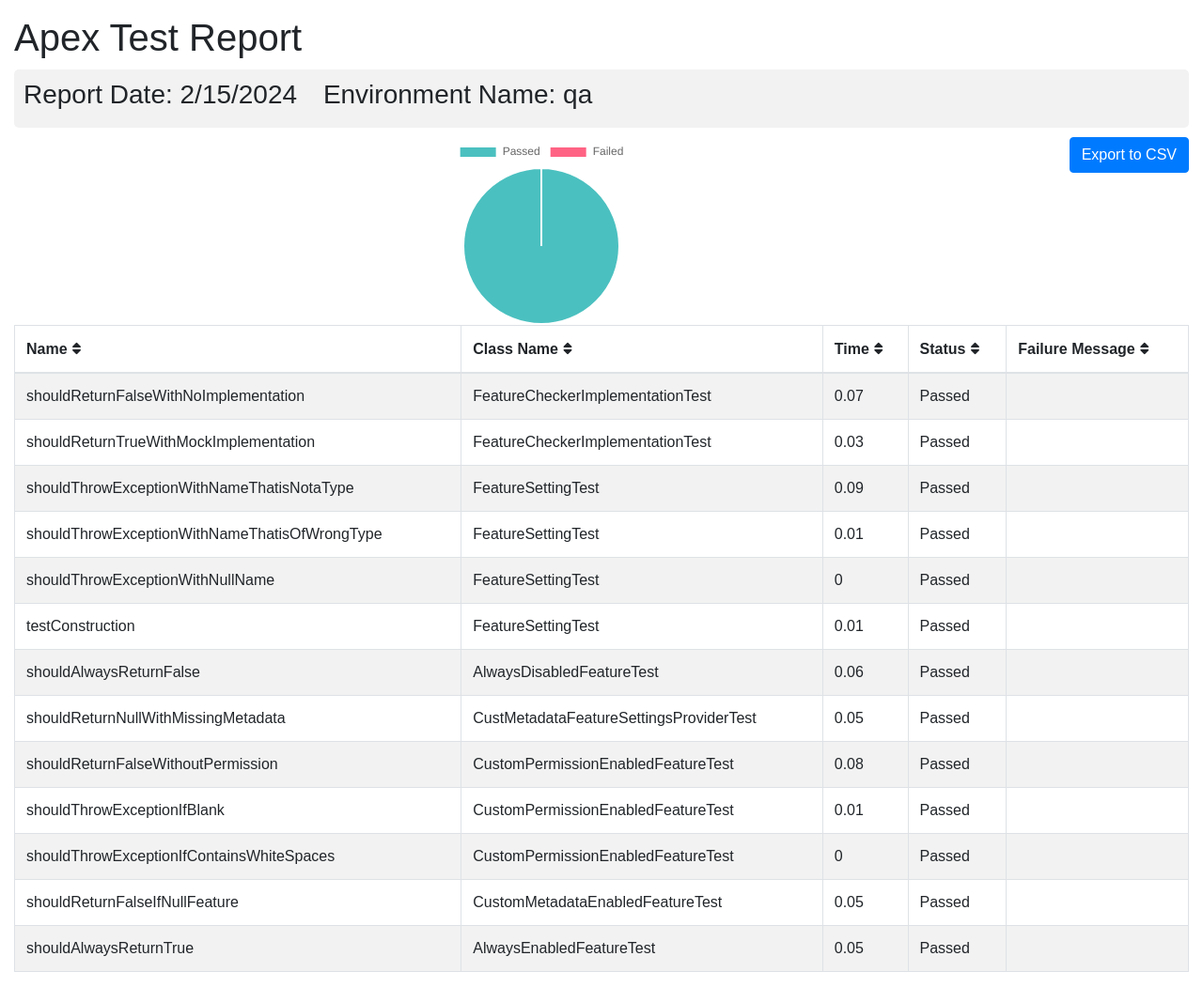
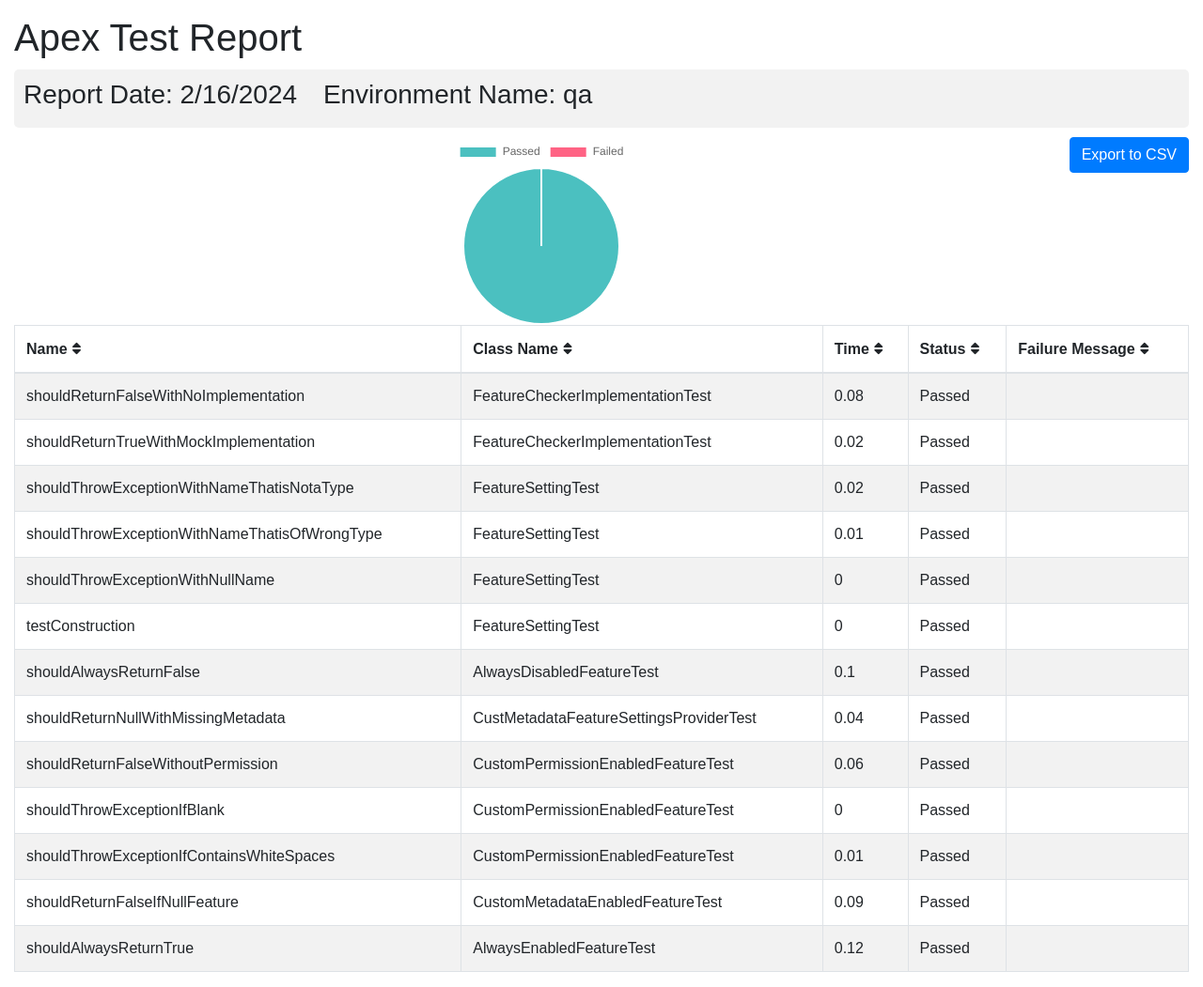
Before and after one commit to flxbl-io/sfops-dashboard, a Jekyll site: the page apextestResults/qa.html, which Jekyll copies as it is, in a window 1280 px wide. Shown: the whole page at 94% size. Built offline with Jekyll 4.4.1, drawn with Linux system fonts in a browser that asks for light colours.

Commit message:
Updated apex test results

```diff
--- a/apextestResults/qa.html
+++ b/apextestResults/qa.html
@@ -102,7 +102,7 @@
       <div class="container-fluid">
         <h1 class="mt-3">Apex Test Report</h1>
         <div class="info-card">
-        <h3>Report Date: 2/15/2024 <span style="margin-left: 20px;">Environment Name: qa</span></h3>
+        <h3>Report Date: 2/16/2024 <span style="margin-left: 20px;">Environment Name: qa</span></h3>
         </div>
         <button onclick="exportTableToCSV('testReport.csv')" class="btn btn-primary float-right">Export to CSV</button>
         <div id="chart-container">
@@ -123,21 +123,21 @@
         <tr>
           <td>shouldReturnFalseWithNoImplementation</td>
           <td>FeatureCheckerImplementationTest</td>
-          <td>0.07</td>
+          <td>0.08</td>
           <td>Passed</td>
           <td></td>
         </tr>
         <tr>
           <td>shouldReturnTrueWithMockImplementation</td>
           <td>FeatureCheckerImplementationTest</td>
-          <td>0.03</td>
+          <td>0.02</td>
           <td>Passed</td>
           <td></td>
         </tr>
         <tr>
           <td>shouldThrowExceptionWithNameThatisNotaType</td>
           <td>FeatureSettingTest</td>
-          <td>0.09</td>
+          <td>0.02</td>
           <td>Passed</td>
           <td></td>
         </tr>
@@ -158,56 +158,56 @@
         <tr>
           <td>testConstruction</td>
           <td>FeatureSettingTest</td>
-          <td>0.01</td>
+          <td>0</td>
           <td>Passed</td>
           <td></td>
         </tr>
         <tr>
           <td>shouldAlwaysReturnFalse</td>
           <td>AlwaysDisabledFeatureTest</td>
-          <td>0.06</td>
+          <td>0.1</td>
           <td>Passed</td>
           <td></td>
         </tr>
         <tr>
           <td>shouldReturnNullWithMissingMetadata</td>
           <td>CustMetadataFeatureSettingsProviderTest</td>
-          <td>0.05</td>
+          <td>0.04</td>
           <td>Passed</td>
           <td></td>
         </tr>
         <tr>
           <td>shouldReturnFalseWithoutPermission</td>
           <td>CustomPermissionEnabledFeatureTest</td>
-          <td>0.08</td>
+          <td>0.06</td>
           <td>Passed</td>
           <td></td>
         </tr>
         <tr>
           <td>shouldThrowExceptionIfBlank</td>
           <td>CustomPermissionEnabledFeatureTest</td>
-          <td>0.01</td>
+          <td>0</td>
           <td>Passed</td>
           <td></td>
         </tr>
         <tr>
           <td>shouldThrowExceptionIfContainsWhiteSpaces</td>
           <td>CustomPermissionEnabledFeatureTest</td>
-          <td>0</td>
+          <td>0.01</td>
           <td>Passed</td>
           <td></td>
         </tr>
         <tr>
           <td>shouldReturnFalseIfNullFeature</td>
           <td>CustomMetadataEnabledFeatureTest</td>
-          <td>0.05</td>
+          <td>0.09</td>
           <td>Passed</td>
           <td></td>
         </tr>
         <tr>
           <td>shouldAlwaysReturnTrue</td>
           <td>AlwaysEnabledFeatureTest</td>
-          <td>0.05</td>
+          <td>0.12</td>
           <td>Passed</td>
           <td></td>
         </tr>
```
